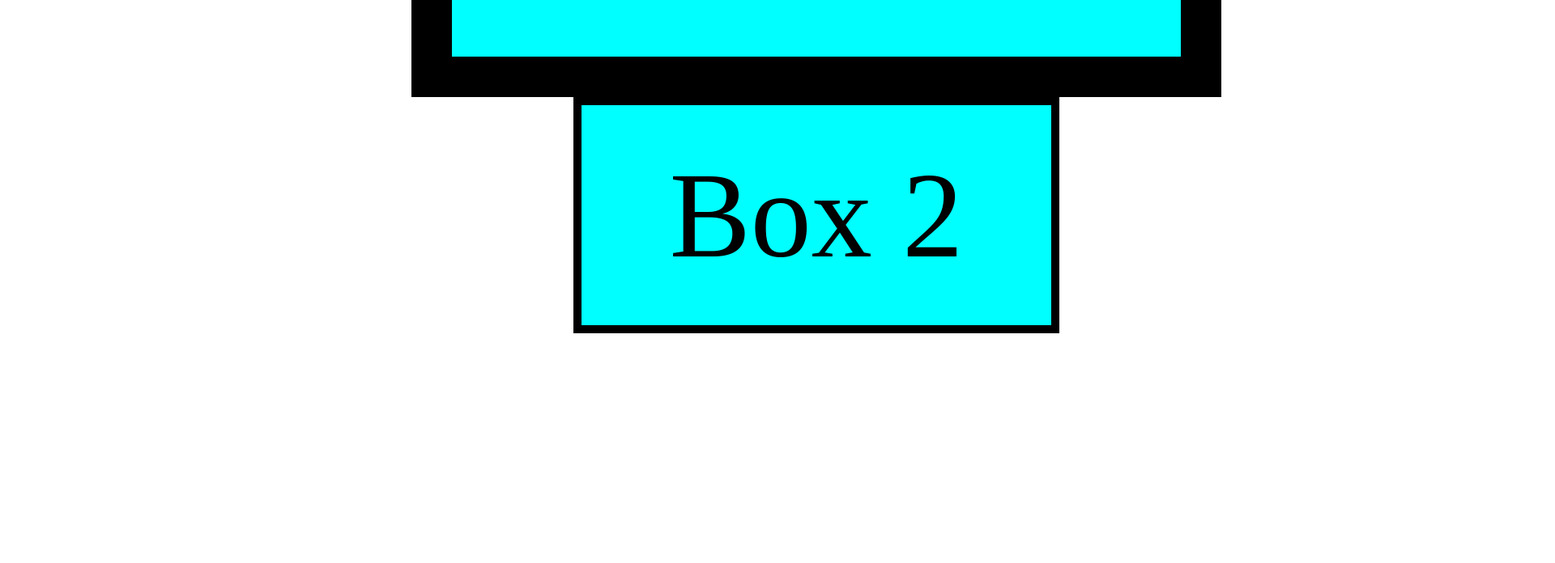
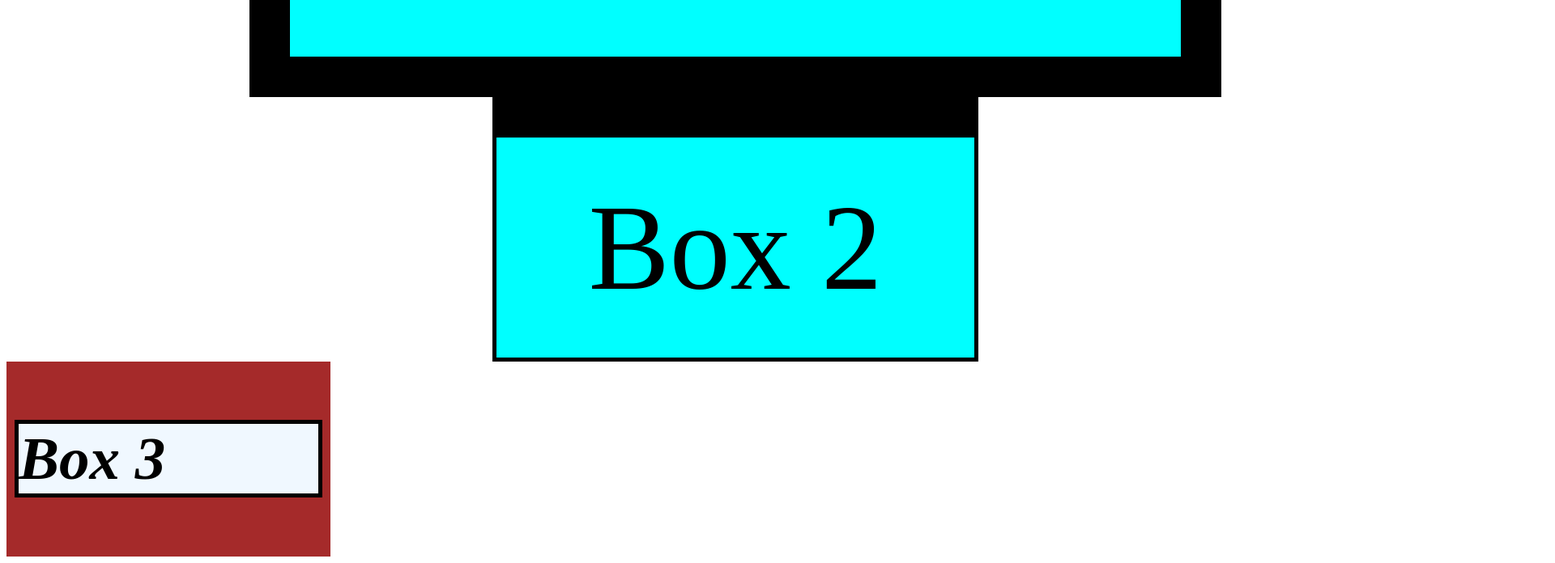
Before and after one commit to alphaura/Box-Sizing-Test, a plain HTML site: page index.html in a window 1280 px wide. Shown: the part 260-956 px from the top of the page at 81% size, 1920 px wide, since content can reach past the window. Before the commit the page ends 800 px from the top, so only its background shows below. Drawn offline with Linux system fonts and the light colour scheme.

Commit message:
Added h2 in .box3 and styled it
Found out that since the [div] tag is a container in itself, adding [h2] has created another container within it, therefore, in this case I would be able to use the background of two tags and to separate it from other elements, I would need to focus more on [h2] element

```diff
--- a/index.html
+++ b/index.html
@@ -8,6 +8,12 @@
     <title>Box-Sizing</title>
 </head>
 <body>
-    <div class="box1">Box 1</div><div class="box2">Box 2</div>
+    <div class="box1">Box 1</div>
+    <div class="box2">Box 2</div>
+
+    <div class="box3">
+        <h2>Box 3</h2>
+    </div>
+
 </body>
 </html>
--- a/style.css
+++ b/style.css
@@ -1,5 +1,5 @@
 body {
-    width: 2000px;
+    width: 1800px;
 }
 
 .box1 {
@@ -11,7 +11,7 @@ body {
     border: 50px solid black;
 
     /* Using border-box allows me to easily play with the sizing and keeping the spacing better */
-    box-sizing: border-box;
+    box-sizing: content-box;
 
     /* Using margin: 0 auto; allows me to put the whole class in the middle of the page */
     margin: 0 auto;
@@ -29,7 +29,12 @@ body {
     width: 600px;
     font-weight: 900px;
     padding: 50px;
-    border: 10px solid black;
+    /* In order to make one side thicker than the other, I need to use each border side property */
+    border-top: 50px solid black;
+    border-bottom: 5px solid black;
+    border-left: 5px solid black;
+    border-right: 5px solid black;
+
     /* Using border-box allows me to easily play with the sizing and keeping the spacing better */
     box-sizing: border-box;
 
@@ -40,3 +45,22 @@ body {
     display: flex;
     justify-content: center;
 }
+
+/* This one has worked slightly better with regards to spacing from the other content, mainly because I have written an [h2] inside
+   inside the [div] tag, and not just gave the [div] tag name. This is also creates two different scenarios when playing with the
+   padding of the [div] and [h2] tags. */
+
+.box3 {
+    background-color: brown;
+    font-size: 50px;
+    font-style: italic;
+    width: 400px;
+    box-sizing: border-box;
+    padding: 10px;
+}
+
+h2 {
+   border: 5px solid black;
+   box-sizing: border-box;
+   background-color: aliceblue;
+}
```
